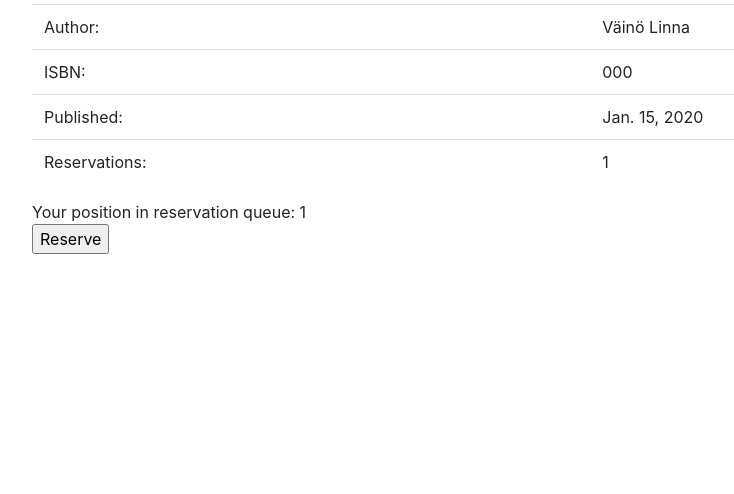
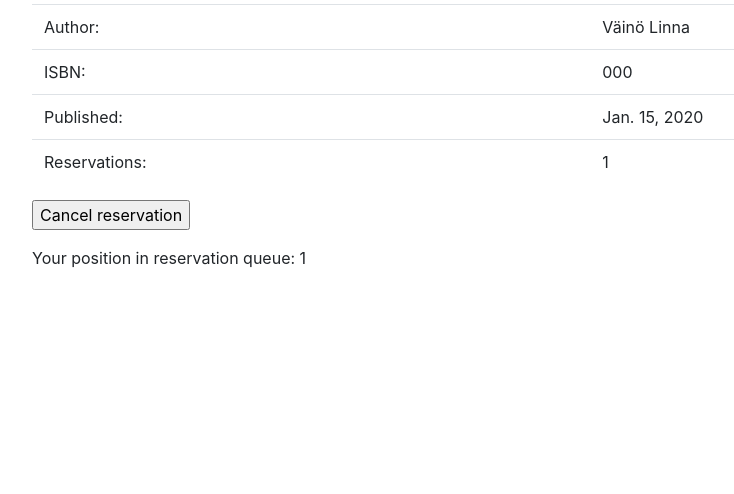
Before and after one commit to vkopio/django-library-manager, a Django app: page /library/books/1/ in a window 1280 px wide. Shown: the part 188-682 px from the top of the page, without its empty margins (53-787 px from the left). Run offline with Django 3.2, Linux system fonts and the light colour scheme; a user stored in the database is signed in; data comes from the database, SQL or seed files in the repository; tables that the repository leaves empty hold one stand-in row (values such as "Sample post"); parts of the project's set-up code (start-up, migrations or seed data) failed here and were passed over; some libraries are stand-ins or nearby versions.

Commit message:
Added initial reservation cancelation functionality

```diff
--- a/library_app/templates/library_app/book_detail.html
+++ b/library_app/templates/library_app/book_detail.html
@@ -31,12 +31,19 @@
 
     {% if user.is_authenticated %}
         {% if reservation_queue_position %}
+            <form action="{% url 'library_app:reservation_delete' book.id %}" method="post">
+                {% csrf_token %}
+                <input type="submit" value="Cancel reservation" />
+            </form>
+
             Your position in reservation queue: {{ reservation_queue_position }}
+        {% else %}
+            <form action="{% url 'library_app:reservation_create' book.id %}" method="post">
+                {% csrf_token %}
+                <input type="submit" value="Reserve" />
+            </form>
         {% endif %}
 
-        <form action="{% url 'library_app:reservation_create' book.id %}" method="post">
-            {% csrf_token %}
-            <input type="submit" value="Reserve" />
-        </form>
+
     {% endif %}
 {% endblock %}
--- a/library_app/urls.py
+++ b/library_app/urls.py
@@ -9,4 +9,5 @@ urlpatterns = [
     path('books/', views.BookListView.as_view(), name='book_list'),
     path('books/<int:pk>/', views.BookDetailView.as_view(), name='book_detail'),
     path('books/<int:book_id>/reserve', views.reservation_create, name='reservation_create'),
+    path('books/<int:book_id>/cancel', views.reservation_delete, name='reservation_delete'),
 ]
```
Also changed, not shown: library_app/views/reservation_views.py (+10 -0 lines).
